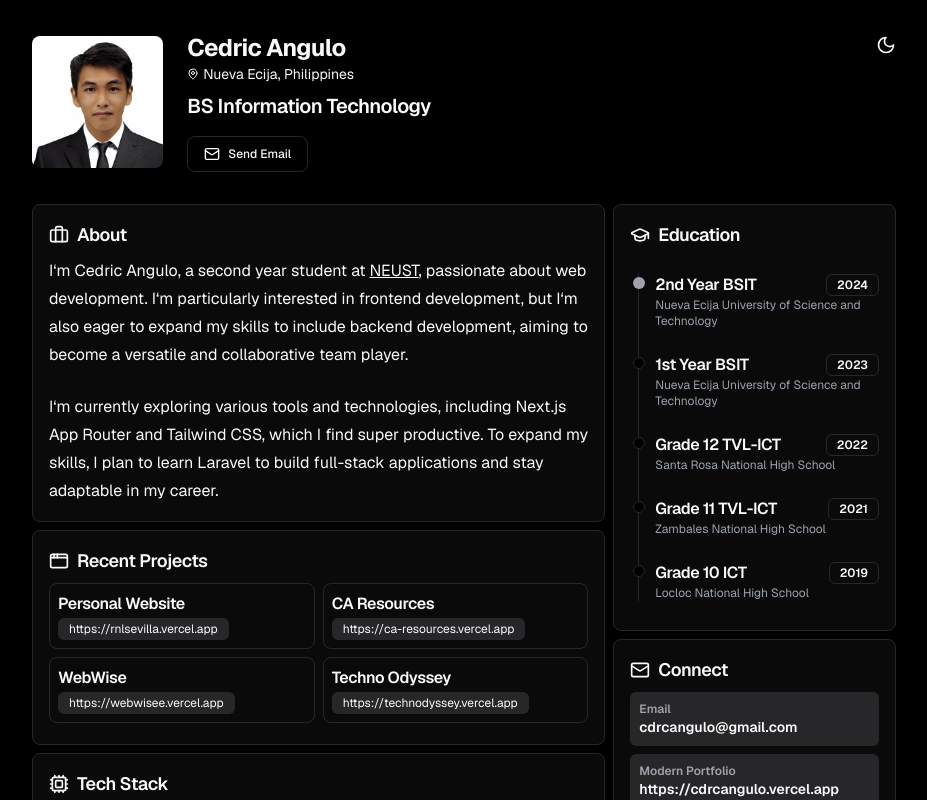
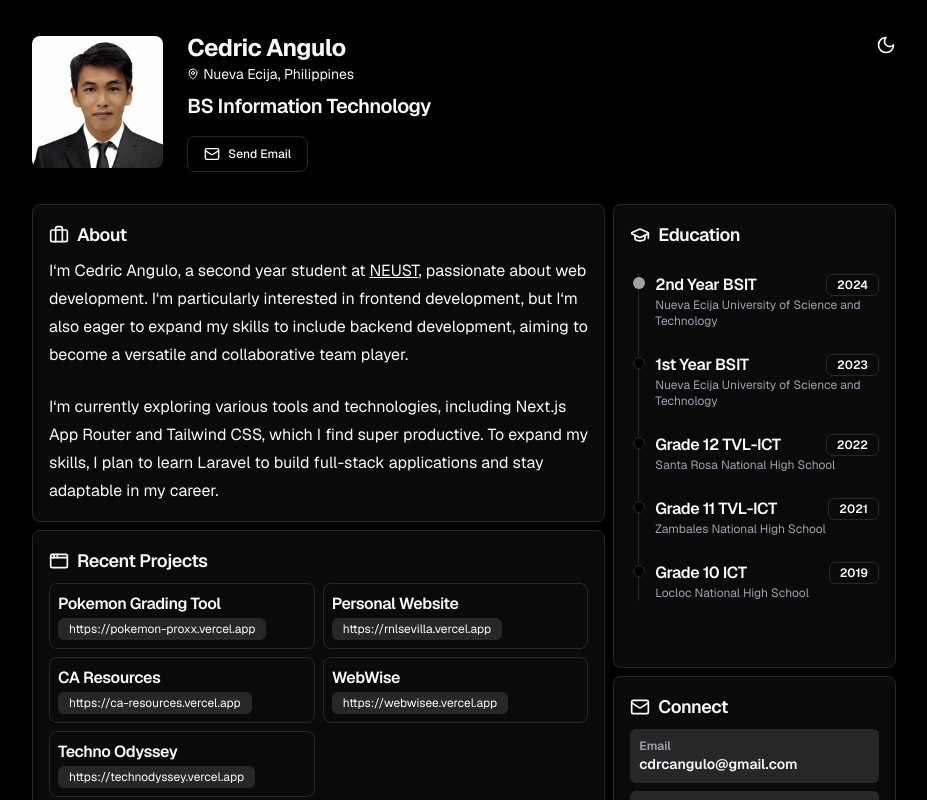
Before and after one commit to bryan308/simplified-portfolio, a Next.js app: page / in a window 1280 px wide. Shown: the top 800 px of the page, without its empty margins (176-1103 px from the left). Built offline with nearby package versions, Linux system fonts and the light colour scheme.

Commit message:
add new project entry for Pokemon Grading Tool and update descriptions for existing projects

```diff
--- a/components/shared/recent-projects/index.tsx
+++ b/components/shared/recent-projects/index.tsx
@@ -6,26 +6,33 @@ import Image from "next/image"
 
 const projects = [
 	{
+		title: "Pokemon Grading Tool",
+		description:
+			"A specialized tool for Pokemon card analysis with real-time market data integration and automated price comparison.",
+		url: "https://pokemon-proxx.vercel.app",
+		image: "/tcg-tool.png",
+	},
+	{
 		title: "Personal Website",
-		description: "Built with Next.js and Tailwind",
+		description: "Rainiel's personal website, that showcases his works and information of himself.",
 		url: "https://rnlsevilla.vercel.app",
 		image: "/personal-website.png",
 	},
 	{
 		title: "CA Resources",
-		description: "Valuable resources and guides",
+		description: "Website that provides valuable resources and guides to improve productivity.",
 		url: "https://ca-resources.vercel.app",
 		image: "/ca-resources.jpg",
 	},
 	{
 		title: "WebWise",
-		description: "Learn web development",
+		description: "A website where you can start learning web dvelopment.",
 		url: "https://webwisee.vercel.app",
 		image: "/webwise.jpeg",
 	},
 	{
 		title: "Techno Odyssey",
-		description: "CICT Technoday 2024 entry",
+		description: "CICT Technoday 2024 entry, featuring future technologies.",
 		url: "https://technodyssey.vercel.app",
 		image: "/technodyssey-mobile.jpg",
 	},
@@ -52,9 +59,7 @@ const ProjectTooltip: React.FC<ProjectTooltipProps> = ({ children, image, descri
 							quality={100}
 							alt="Content image"
 						/>
-						<div className="text-center">
 						<p className="hidden md:block text-sm text-foreground max-w-xs">{description}</p>
-						</div>
 					</div>
 				</TooltipContent>
 			</Tooltip>
@@ -74,18 +79,20 @@ const RecentProjects: React.FC = () => {
 				>
 					<Link
 						className="border p-2 rounded-lg hover:-translate-y-px hover:border-primary/30 hover:shadow-md transition-all"
-						href={project.url}
+						href={project.url || ""}
 						target="_blank"
 						rel="noopener noreferrer"
 					>
 						<h4 className="text-base font-semibold">{project.title}</h4>
 						<p className="block md:hidden text-sm">{project.description}</p>
+						{project.url && (
 							<Badge
 								variant="secondary"
 								className="font-normal"
 							>
 								{project.url}
 							</Badge>
+						)}
 					</Link>
 				</ProjectTooltip>
 			))}
```
Also changed, not shown: public/tcg-tool.png (added). Lines whose indentation alone changed are shown as unchanged.
